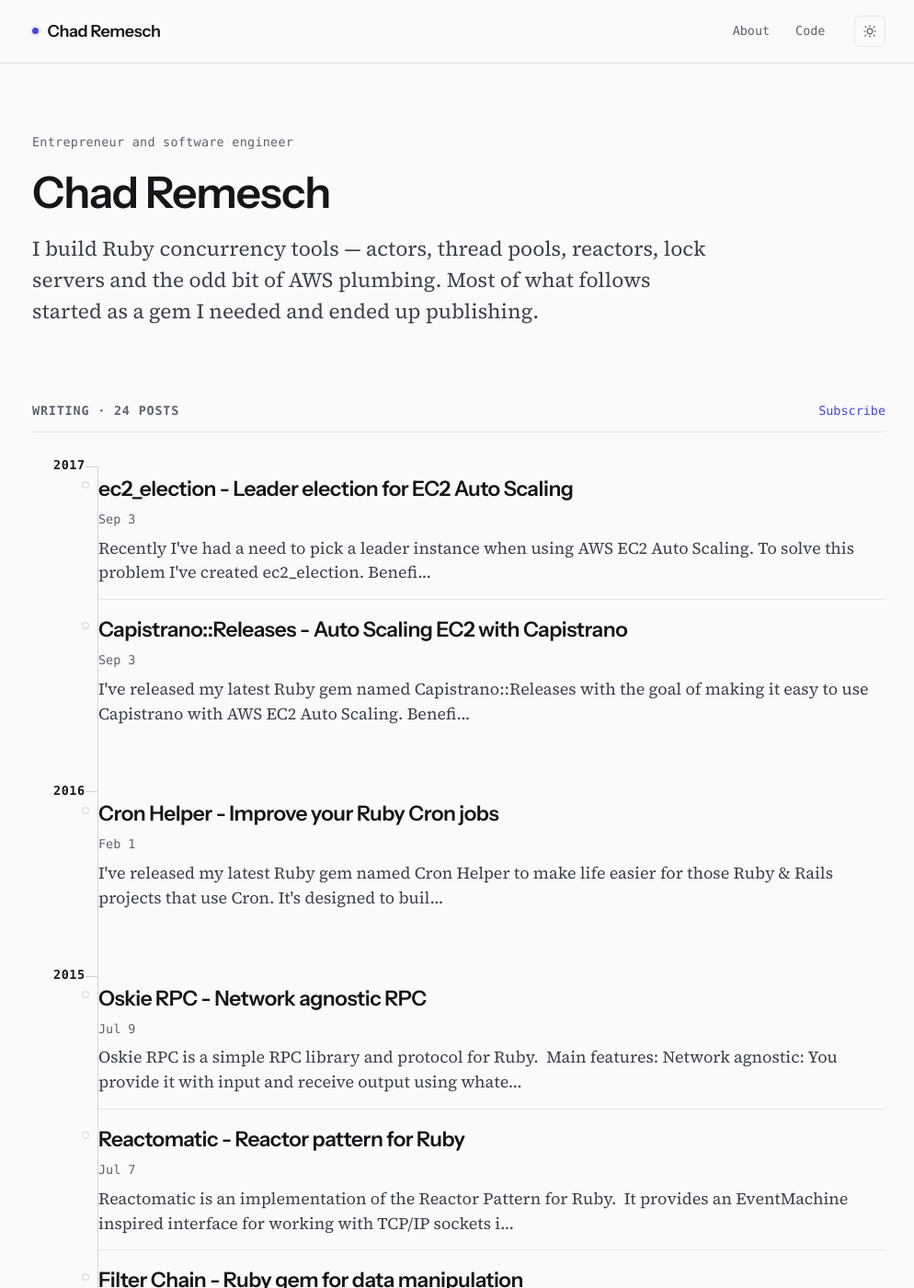
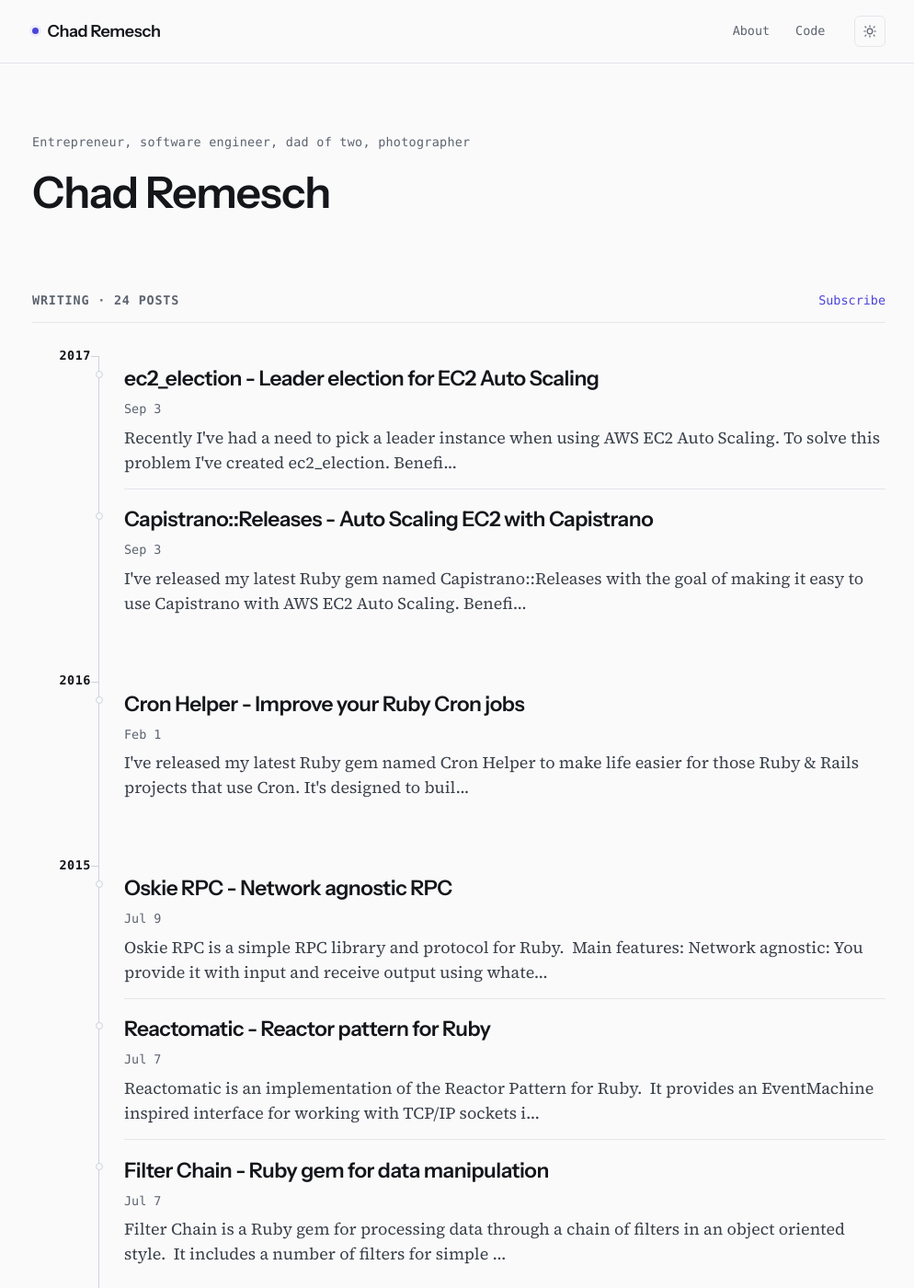
Before and after one commit to chadrem/chadrem.github.io, a Jekyll site: the page built from index.md, in a window 1280 px wide and 1400 px high. Shown: the whole window at 92% size, without its empty margins (141-1135 px from the left). Built offline with Jekyll 4.4.1, drawn with Linux system fonts in a browser that asks for light colours.

Commit message:
Drop homepage intro copy, fix rail spacing, update bio
The archive rail and the entry text shared the same x offset, so titles
and excerpts sat flush against the line. Introduce a --rail-gap token and
derive the label, tick and node offsets from it.

Bio and tagline now cover entrepreneur, software engineer, dad of two
and photographer.

```diff
--- a/_config.yml
+++ b/_config.yml
@@ -1,10 +1,10 @@
 # Site-wide configuration
 
 title: Chad Remesch
-tagline: Entrepreneur and software engineer
+tagline: Entrepreneur, software engineer, dad of two, photographer
 description: >-
-  Notes on Ruby concurrency, distributed systems and the gems that come out of
-  building them — by Chad Remesch.
+  Chad Remesch — entrepreneur, software engineer, dad of two and photographer.
+  Writing mostly about Ruby, concurrency and distributed systems.
 locale: en_US
 lang: en
 url: https://remesch.com
@@ -47,7 +47,7 @@ defaults:
 owner:
   name: Chad Remesch
   avatar: bio-photo.jpg
-  bio: "Entrepreneur and software engineer. I build Ruby concurrency tools."
+  bio: "Entrepreneur and software engineer. Dad of two wonderful kids. Photographer."
   email: chad@remesch.com
   github: chadrem
   linkedin: chadremesch
--- a/_layouts/post-index.html
+++ b/_layouts/post-index.html
@@ -2,11 +2,13 @@
 layout: default
 ---
 
-{%- if page.intro %}
+{%- if page.home %}
   <div class="intro">
     <p class="intro__eyebrow">{{ site.tagline }}</p>
     <h1 class="intro__title">{{ site.owner.name }}</h1>
-    <p class="intro__lede">{{ page.intro }}</p>
+    {%- if page.intro %}
+      <p class="intro__lede">{{ page.intro }}</p>
+    {%- endif %}
   </div>
 {%- else %}
   <div class="page-header">
--- a/_sass/_archive.scss
+++ b/_sass/_archive.scss
@@ -2,7 +2,18 @@
    ==========================================================================
    The signature element. Posts are a genuine chronological sequence, so the
    rail encodes real information: years are markers on a running trace and each
-   post is a node on it. Nothing else on the site uses this treatment. */
+   post is a node on it. Nothing else on the site uses this treatment.
+
+   Geometry, left to right:
+
+     |<-- --rail -->|<-- --rail-gap -->|
+     2017 ----------|                  ec2_election — Leader election…
+                    ^ rail line        ^ content edge
+
+   The container is padded by (--rail + --rail-gap), so in the coordinate space
+   of the children the rail line sits at x = -(--rail-gap). Every offset below
+   is derived from that, which is why the two tokens can change freely but the
+   expressions cannot. */
 
 .intro {
   max-width: 46rem;
@@ -19,7 +30,6 @@
 
 .intro__title {
   font-size: var(--step-4);
-  margin-bottom: 1.1rem;
 }
 
 .intro__lede {
@@ -27,6 +37,7 @@
   font-size: var(--step-1);
   line-height: 1.5;
   color: var(--ink-soft);
+  margin-top: 1.1rem;
 }
 
 .intro__lede a {
@@ -38,7 +49,7 @@
 
 .trace {
   position: relative;
-  padding-left: var(--rail);
+  padding-left: calc(var(--rail) + var(--rail-gap));
 }
 
 /* The running trace itself. Solid from the first year marker, fading out at the
@@ -46,7 +57,7 @@
 .trace::before {
   content: "";
   position: absolute;
-  left: calc(var(--rail) - 1px);
+  left: var(--rail);
   top: 0.55rem;
   bottom: 0;
   width: 1px;
@@ -72,23 +83,24 @@
   margin-top: 0;
 }
 
-/* Year marker sits in the gutter, straddling the rail. */
+/* Year marker, right-aligned in the gutter and stopping short of the rail to
+   leave room for the tick. */
 .trace__year-label {
   position: absolute;
-  left: calc(var(--rail) * -1);
-  width: calc(var(--rail) - 0.9rem);
+  left: calc((var(--rail) + var(--rail-gap)) * -1);
+  width: calc(var(--rail) - 0.5rem);
   text-align: right;
   color: var(--ink);
 }
 
-/* Tick joining the year label to the rail. Must reach x=0, which is where the
-   rail sits in this element's coordinate space. */
+/* Tick joining the label to the rail: spans the 0.5rem the label gave up and
+   ends exactly on the rail at x = -(--rail-gap). */
 .trace__year::after {
   content: "";
   position: absolute;
-  left: -0.9rem;
+  left: calc(var(--rail-gap) * -1 - 0.5rem);
   top: 0.62em;
-  width: 0.9rem;
+  width: 0.5rem;
   height: 1px;
   background: var(--rule-strong);
 }
@@ -109,11 +121,11 @@
   border-bottom: 0;
 }
 
-/* Node on the rail. Hollow by default, fills on hover/focus. */
+/* Node centred on the rail. Hollow by default, fills on hover/focus. */
 .trace__item::before {
   content: "";
   position: absolute;
-  left: calc(-0.9rem - 3.5px);
+  left: calc(var(--rail-gap) * -1 - 3.5px);
   top: 1.55rem;
   width: 8px;
   height: 8px;
@@ -168,17 +180,13 @@
   margin-top: 0.45rem;
 }
 
+/* Below the year gutter's useful width, collapse it: the rail moves to the far
+   left and years become inline headings. The offsets above all follow from the
+   two tokens, so only the label and tick need overriding. */
 @media (max-width: 40rem) {
   :root {
     --rail: 0px;
-  }
-
-  .trace {
-    padding-left: 1.1rem;
-  }
-
-  .trace::before {
-    left: 0;
+    --rail-gap: 1.1rem;
   }
 
   .trace__year-label {
@@ -190,16 +198,6 @@
 
   .trace__year::after {
     display: none;
-  }
-
-  .trace__item::before {
-    left: -1.1rem;
-    transform: translateX(-3.5px);
-  }
-
-  .trace__item:hover::before,
-  .trace__item:focus-within::before {
-    transform: translateX(-3.5px) scale(1.35);
   }
 }
 
--- a/_sass/_tokens.scss
+++ b/_sass/_tokens.scss
@@ -37,6 +37,7 @@
   --measure: 68ch;
   --shell: 58rem;
   --rail: 4.5rem;
+  --rail-gap: 1.75rem;
 
   --radius: 6px;
   --ease: cubic-bezier(0.22, 0.61, 0.36, 1);
--- a/index.md
+++ b/index.md
@@ -1,8 +1,5 @@
 ---
 layout: post-index
 title: Chad Remesch
-intro: >-
-  I build Ruby concurrency tools — actors, thread pools, reactors, lock servers
-  and the odd bit of AWS plumbing. Most of what follows started as a gem I
-  needed and ended up publishing.
+home: true
 ---
```
